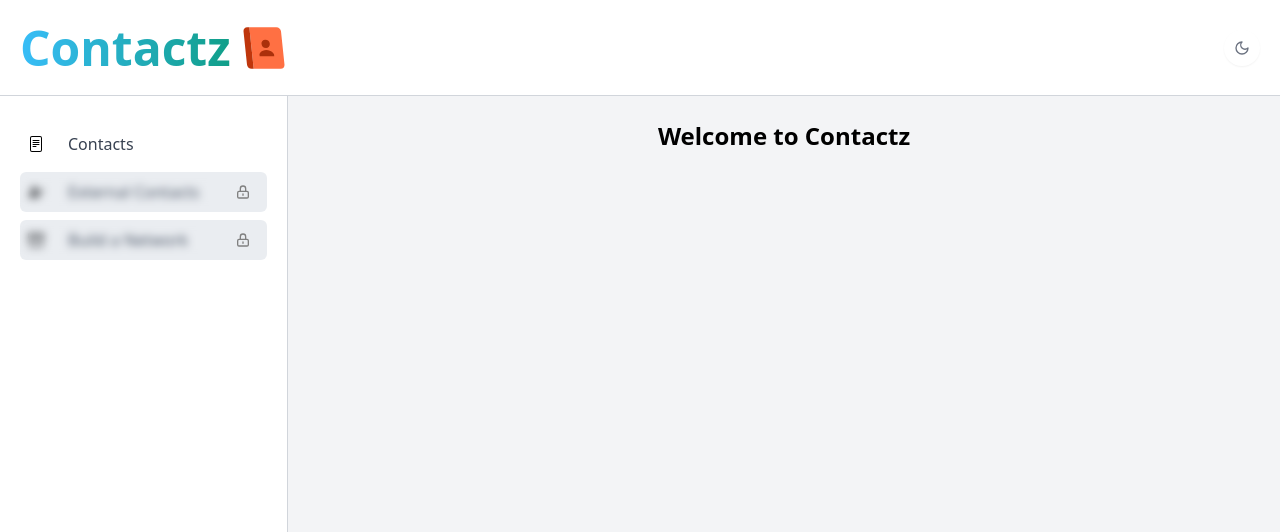
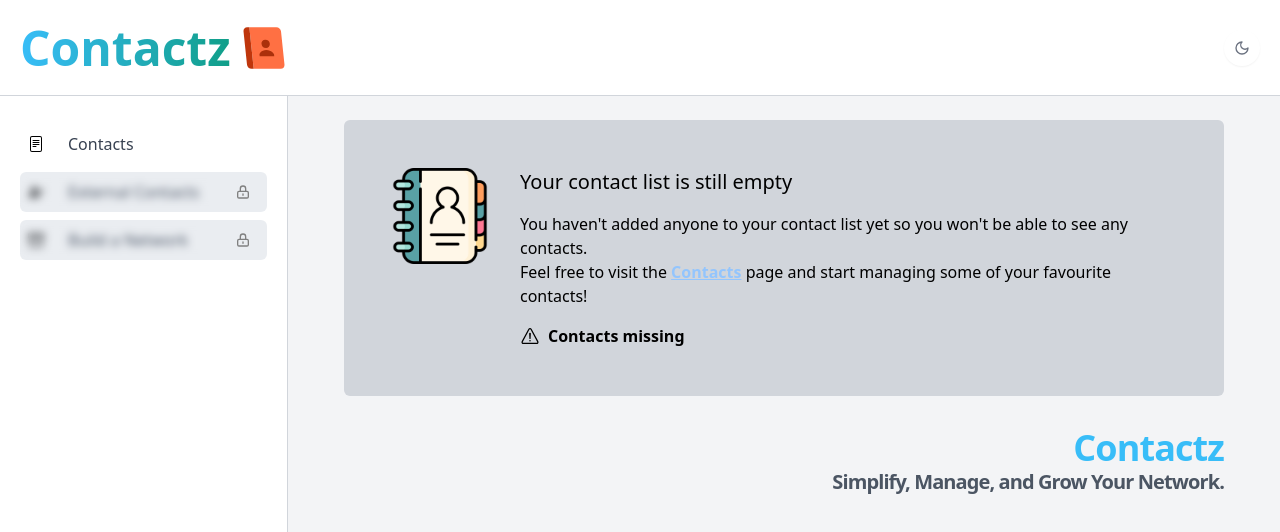
Before and after one commit to token-ed/fe-home-task, a Next.js app: page /dashboard in a window 1280 px wide. Shown: the top 532 px of the page. Built offline with nearby package versions, Linux system fonts and the light colour scheme.

Commit message:
Added logic to fetch contacts from `localStorage` and added empty state in /dashboard route (create MediaObject to show current status) (#5)
* Added logic to fetch contacts from localStorage and added empty state in /dashboard route (create MediaObject to show current status)

* ssr fixes

```diff
--- /dev/null
+++ b/src/app/dashboard/banner-client.tsx
@@ -0,0 +1,78 @@
+"use client";
+import PeopleContacts from "@/assets/images/contacts.png";
+import { MediaObject, MediaObjectProps } from "@/components-dashboard/media-object";
+import Link from "next/link";
+import { FaCircleCheck } from "react-icons/fa6";
+
+import { IoWarningOutline } from "react-icons/io5";
+
+import { useContacts } from "./hooks/useContacts";
+
+const getBannerConfig = (
+  hasContacts: boolean
+): Pick<MediaObjectProps, "title"> & { description: JSX.Element } =>
+  hasContacts
+    ? {
+        description: (
+          <div className="flex flex-col space-y-4">
+            <div className="text-base">
+              While we are doing our best to keep your contacts safe and updated it's good to review
+              your contact list once in a while. <br />
+              Visit the{" "}
+              <Link
+                href="/dashboard/contacts"
+                className="font-bold text-blue-700 underline hover:text-blue-900 dark:text-blue-300">
+                Contacts
+              </Link>{" "}
+              page and start managing some of your favourite contacts!
+            </div>
+            <ul className="max-w-md list-inside space-y-1">
+              <li className="flex items-center font-bold">
+                <FaCircleCheck
+                  width={50}
+                  height={50}
+                  className="mr-2 h-5 w-5 fill-green-700 dark:fill-green-300"
+                />
+                Contacts added
+              </li>
+            </ul>
+          </div>
+        ),
+        title: "Welcome back, your contacts are waiting for you",
+      }
+    : {
+        description: (
+          <div className="flex flex-col space-y-4">
+            <div className="text-base">
+              You haven't added anyone to your contact list yet so you won't be able to see any
+              contacts.
+              <br /> Feel free to visit the{" "}
+              <Link
+                href="/dashboard/contacts"
+                className="font-bold text-blue-300 underline hover:text-blue-900">
+                Contacts
+              </Link>{" "}
+              page and start managing some of your favourite contacts!
+            </div>
+            <ul className="max-w-md list-inside space-y-1">
+              <li className="flex items-center font-bold">
+                <IoWarningOutline width={50} height={50} className="mr-2 h-5 w-5" />
+                Contacts missing
+              </li>
+            </ul>
+          </div>
+        ),
+        title: "Your contact list is still empty",
+      };
+
+export const BannerClient = () => {
+  const contacts = useContacts();
+
+  const { description, title } = getBannerConfig(contacts && contacts.length > 0);
+
+  return (
+    <MediaObject imageSrc={PeopleContacts} title={title}>
+      {description}
+    </MediaObject>
+  );
+};
--- /dev/null
+++ b/src/app/dashboard/components/media-object.tsx
@@ -0,0 +1,20 @@
+import { StaticImport } from "next/dist/shared/lib/get-img-props";
+import Image from "next/image";
+import { PropsWithChildren } from "react";
+
+export interface MediaObjectProps {
+  imageSrc: StaticImport;
+  title: string;
+}
+
+export const MediaObject = ({ imageSrc, title, children }: PropsWithChildren<MediaObjectProps>) => (
+  <div className="mx-auto w-full rounded-md bg-gray-300 p-12 dark:bg-slate-500">
+    <div className="flex flex-col gap-8 md:flex-row">
+      <Image src={imageSrc} alt="logo" className="h-24 w-24" />
+      <section className="flex-1">
+        <h4 className="mb-4 text-xl font-medium">{title}</h4>
+        <span className="mt-1">{children}</span>
+      </section>
+    </div>
+  </div>
+);
--- /dev/null
+++ b/src/app/dashboard/components/spinner.tsx
@@ -0,0 +1,20 @@
+export const Spinner = () => (
+  <div role="status" className="flex justify-center text-center">
+    <svg
+      aria-hidden="true"
+      className="inline h-20 w-20 animate-spin fill-blue-600 text-gray-400 dark:text-gray-600 sm:h-44 sm:w-44"
+      viewBox="0 0 100 101"
+      fill="none"
+      xmlns="http://www.w3.org/2000/svg">
+      <path
+        d="M100 50.5908C100 78.2051 77.6142 100.591 50 100.591C22.3858 100.591 0 78.2051 0 50.5908C0 22.9766 22.3858 0.59082 50 0.59082C77.6142 0.59082 100 22.9766 100 50.5908ZM9.08144 50.5908C9.08144 73.1895 27.4013 91.5094 50 91.5094C72.5987 91.5094 90.9186 73.1895 90.9186 50.5908C90.9186 27.9921 72.5987 9.67226 50 9.67226C27.4013 9.67226 9.08144 27.9921 9.08144 50.5908Z"
+        fill="currentColor"
+      />
+      <path
+        d="M93.9676 39.0409C96.393 38.4038 97.8624 35.9116 97.0079 33.5539C95.2932 28.8227 92.871 24.3692 89.8167 20.348C85.8452 15.1192 80.8826 10.7238 75.2124 7.41289C69.5422 4.10194 63.2754 1.94025 56.7698 1.05124C51.7666 0.367541 46.6976 0.446843 41.7345 1.27873C39.2613 1.69328 37.813 4.19778 38.4501 6.62326C39.0873 9.04874 41.5694 10.4717 44.0505 10.1071C47.8511 9.54855 51.7191 9.52689 55.5402 10.0491C60.8642 10.7766 65.9928 12.5457 70.6331 15.2552C75.2735 17.9648 79.3347 21.5619 82.5849 25.841C84.9175 28.9121 86.7997 32.2913 88.1811 35.8758C89.083 38.2158 91.5421 39.6781 93.9676 39.0409Z"
+        fill="currentFill"
+      />
+    </svg>
+    <span className="sr-only">Loading...</span>
+  </div>
+);
--- a/src/app/dashboard/components/top-bar.tsx
+++ b/src/app/dashboard/components/top-bar.tsx
@@ -25,7 +25,7 @@ export const TopBar = ({ onExpand, isExpanded }: Props) => {
             onClick={() => onExpand(!isExpanded)}>
             <RxHamburgerMenu size={25} className="text-black dark:text-white" />
           </Button>
-          <h1 className="text-4xl font-extrabold text-gray-900 sm:text-5xl dark:text-white">
+          <h1 className="text-4xl font-extrabold text-gray-900 dark:text-white sm:text-5xl">
             <Link
               href="/dashboard"
               className="flex items-center gap-x-2 bg-gradient-to-r from-sky-400 to-emerald-600 bg-clip-text text-transparent">
--- a/src/app/dashboard/contacts/components/columns.tsx
+++ b/src/app/dashboard/contacts/components/columns.tsx
@@ -1,7 +1,7 @@
 "use client";
 import { Avatar, AvatarFallback, AvatarImage } from "@/components/ui/avatar";
 import { ColumnDef } from "@tanstack/react-table";
-import { Contact } from "../../components/helper";
+import { Contact } from "../../helpers/types";
 import { DataTableColumnHeader } from "./data-table-column-header";
 import { DataTableRowActions } from "./data-table-row-actions";
 
--- a/src/app/dashboard/contacts/components/data-table-row-actions.tsx
+++ b/src/app/dashboard/contacts/components/data-table-row-actions.tsx
@@ -4,7 +4,7 @@ import { GoPencil } from "react-icons/go";
 import { IoTrashBinOutline } from "react-icons/io5";
 
 import { Button } from "@/components/ui/button";
-import { ContactSchema } from "../../components/helper";
+import { ContactSchema } from "../../helpers/helper";
 
 interface DataTableRowActionsProps<TData> {
   row: Row<TData>;
--- /dev/null
+++ b/src/app/dashboard/contacts/contacts-client.tsx
@@ -0,0 +1,10 @@
+"use client";
+import { DataTable } from "../components/data-table";
+import { useContacts } from "../hooks/useContacts";
+import { columns } from "./components/columns";
+
+export default function ContactsClient() {
+  const contacts = useContacts();
+
+  return <DataTable columns={columns} data={contacts} />;
+}
--- a/src/app/dashboard/contacts/page.tsx
+++ b/src/app/dashboard/contacts/page.tsx
@@ -1,16 +1,14 @@
-import { DataTable } from "../components/data-table";
-import { columns } from "./components/columns";
-import { Contact } from "./components/helper";
+import dynamic from "next/dynamic";
+import { Spinner } from "../components/spinner";
 
-async function getData(): Promise<Contact[]> {
-  return [];
-}
+const ContactsClient = dynamic(() => import("./contacts-client"), {
+  loading: () => <Spinner />,
+});
 
 export default async function Contacts() {
-  const data = await getData();
   return (
     <div className="container mx-auto py-10">
-      <DataTable columns={columns} data={data} />
+      <ContactsClient />
     </div>
   );
 }
--- a/src/app/dashboard/contacts/components/helper.ts
+++ b/src/app/dashboard/helpers/helper.ts
@@ -8,7 +8,6 @@ export enum Role {
 }
 
 export const ContactSchema = z.object({
-  avatar: z.string().optional(),
   email: z.string().email(),
   gender: z.enum(["male", "female"]).optional(),
   name: z.string(),
--- /dev/null
+++ b/src/app/dashboard/hooks/useContacts.ts
@@ -0,0 +1,17 @@
+import { useEffect, useState } from "react";
+import { Contact } from "../helpers/types";
+
+export const useContacts = () => {
+  const [contacts, setContacts] = useState<Contact[]>([]);
+
+  useEffect(() => {
+    if (typeof window !== "undefined") {
+      const contactsJSON = localStorage.getItem("contacts");
+      if (contactsJSON) {
+        setContacts(JSON.parse(contactsJSON));
+      }
+    }
+  }, []);
+
+  return contacts;
+};
--- a/src/app/dashboard/page.tsx
+++ b/src/app/dashboard/page.tsx
@@ -1,8 +1,16 @@
+import { BannerClient } from "./banner-client";
+
 export default function Dashboard() {
   return (
-    <section className="flex min-h-screen flex-col items-center justify-between">
+    <section className="container flex flex-col items-center justify-between">
       <div className="p-6">
-        <h1 className="mb-4 text-2xl font-bold">Welcome to Contactz</h1>
+        <BannerClient />
+        <h2 className="my-8 text-right text-4xl font-extrabold tracking-tight text-gray-900 dark:text-white">
+          <p className="bg-gradient-to-r text-sky-400 dark:text-sky-200">Contactz</p>
+          <p className="text-xl text-gray-600 dark:text-gray-200">
+            Simplify, Manage, and Grow Your Network.
+          </p>
+        </h2>
       </div>
     </section>
   );
```
Also changed, not shown: public/images/contacts.png (added).
